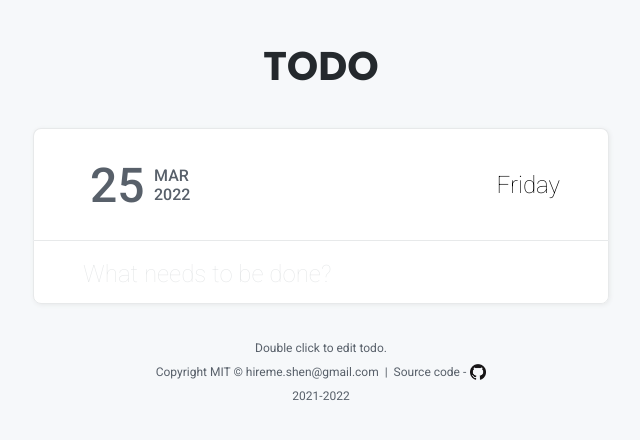
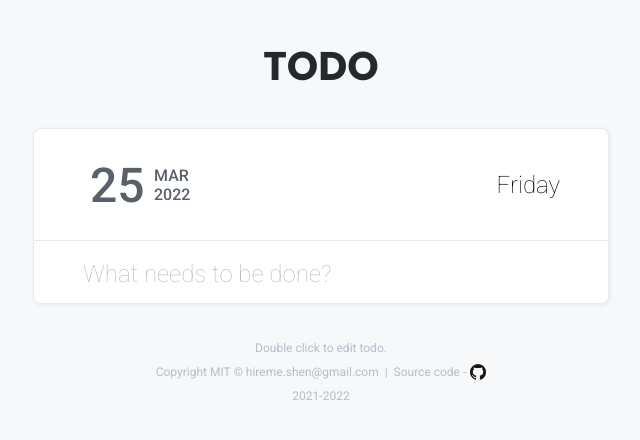
Before and after one commit to helloShen/todo, a website built with webpack: page index.html in a window 1280 px wide. Shown: the whole page, without its empty margins (319-959 px from the left). Built offline with Linux system fonts and the light colour scheme.

Commit message:
change colors

```diff
--- a/src/css/index.css
+++ b/src/css/index.css
@@ -6,6 +6,8 @@
     --black: #24292D;
     --black-dimmer: #2B3137;
     --gray: #58606a;
+    --light-gray: #949DA7;
+    --lighter-gray: #B4BDC8;
     --border-gray: #e7e9ea;
     --back-gray: #f6f8fa;
     --white: #FFFFFF;
@@ -156,7 +158,7 @@ body {
     position: absolute;
     left: 1px;
     top: 1.2rem;
-    color: var(--border-gray);
+    color: var(--lighter-gray);
     user-select: none;
 }
 
@@ -330,7 +332,7 @@ body {
     width: 100%;
     font-family: 'Roboto', sans-serif;
     font-size: .75rem;
-    color: var(--gray);
+    color: var(--lighter-gray);
     display: grid;
     grid-template-rows: repeat(3, 1.5rem);
     align-items: center;
```
Also changed, not shown: dist/js/bundle.js.
